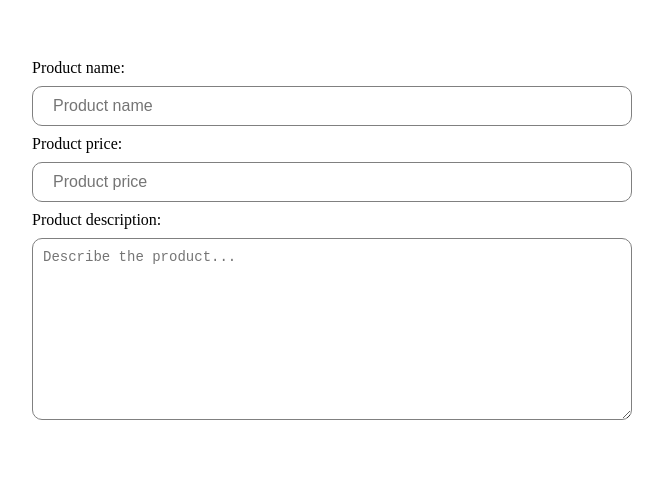
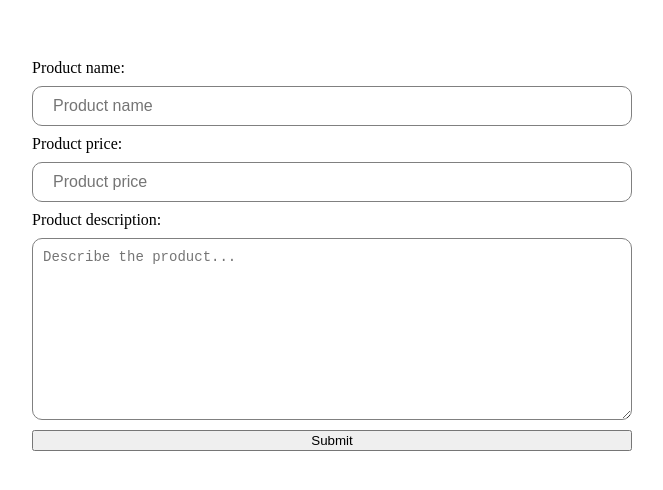
Before and after one commit to andreamasselot/gestion-de-stock, a React (Create React App) app: page / in a window 1280 px wide. Shown: the top 490 px of the page, without its empty margins (308-971 px from the left). Built offline with nearby package versions, Linux system fonts and the light colour scheme.

Commit message:
created form

```diff
--- a/src/routes/Home.js
+++ b/src/routes/Home.js
@@ -17,12 +17,17 @@ const Home = () => {
     const value = event.target.value;
     setProductDescription(value);
   };
+
+  const handleSubmit = (event) => {
+    event.preventDefault();
+    console.log(productName);
+  };
   return (
     <>
       <section className="container">
         <div className="product-creation-container">
-          <form className="product-creation">
-            <label for="product-name">Product name:</label>
+          <form className="product-creation" onSubmit={handleSubmit}>
+            <label htmlFor="product-name">Product name:</label>
             <input
               type="text"
               name="product-name"
@@ -31,7 +36,7 @@ const Home = () => {
               value={productName}
               onChange={handleProductNameChange}
             />
-            <label for="product-price">Product price:</label>
+            <label htmlFor="product-price">Product price:</label>
             <input
               type="text"
               name="product-price"
@@ -40,7 +45,7 @@ const Home = () => {
               value={productPrice}
               onChange={handleProductPriceChange}
             />
-            <label for="product-description">Product description:</label>
+            <label htmlFor="product-description">Product description:</label>
             <textarea
               name="product-description"
               placeholder="Describe the product..."
@@ -50,6 +55,7 @@ const Home = () => {
               value={productDescription}
               onChange={handleProductDescriptionChange}
             ></textarea>
+            <button type="submit">Submit</button>
           </form>
         </div>
         <div className="products-tab"></div>
```
